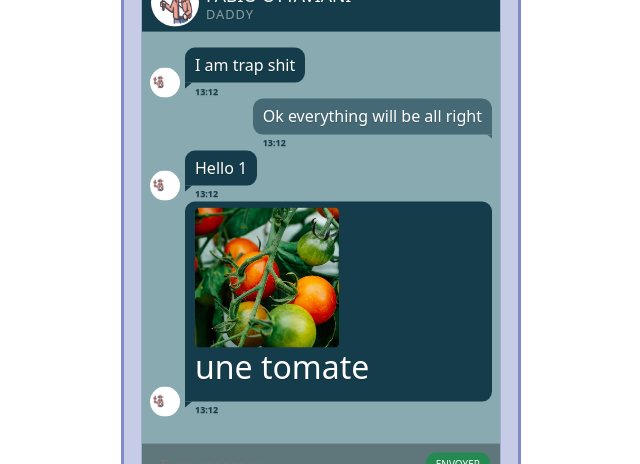
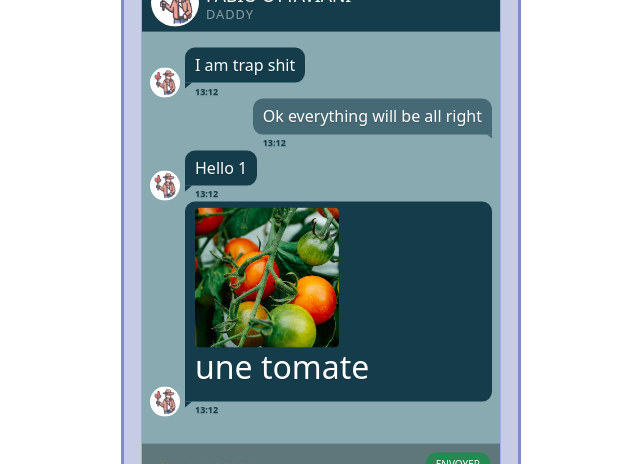
Before and after one commit to Lyokolux/serious-game-dihm, a Svelte app: page / in a window 1280 px wide. Shown: the part 148-612 px from the top of the page, without its empty margins (319-959 px from the left). Built offline with nearby package versions, Linux system fonts and the light colour scheme.

Commit message:
fix avatar image

```diff
--- a/src/components/Message.svelte
+++ b/src/components/Message.svelte
@@ -168,6 +168,10 @@
   .message :global(img) {
     max-width: 50%;
     border-radius: 5px;
+  }
+
+  .message .avatar :global(img) {
+    max-width: 100%;
   }
 
   @keyframes bounce {
```
